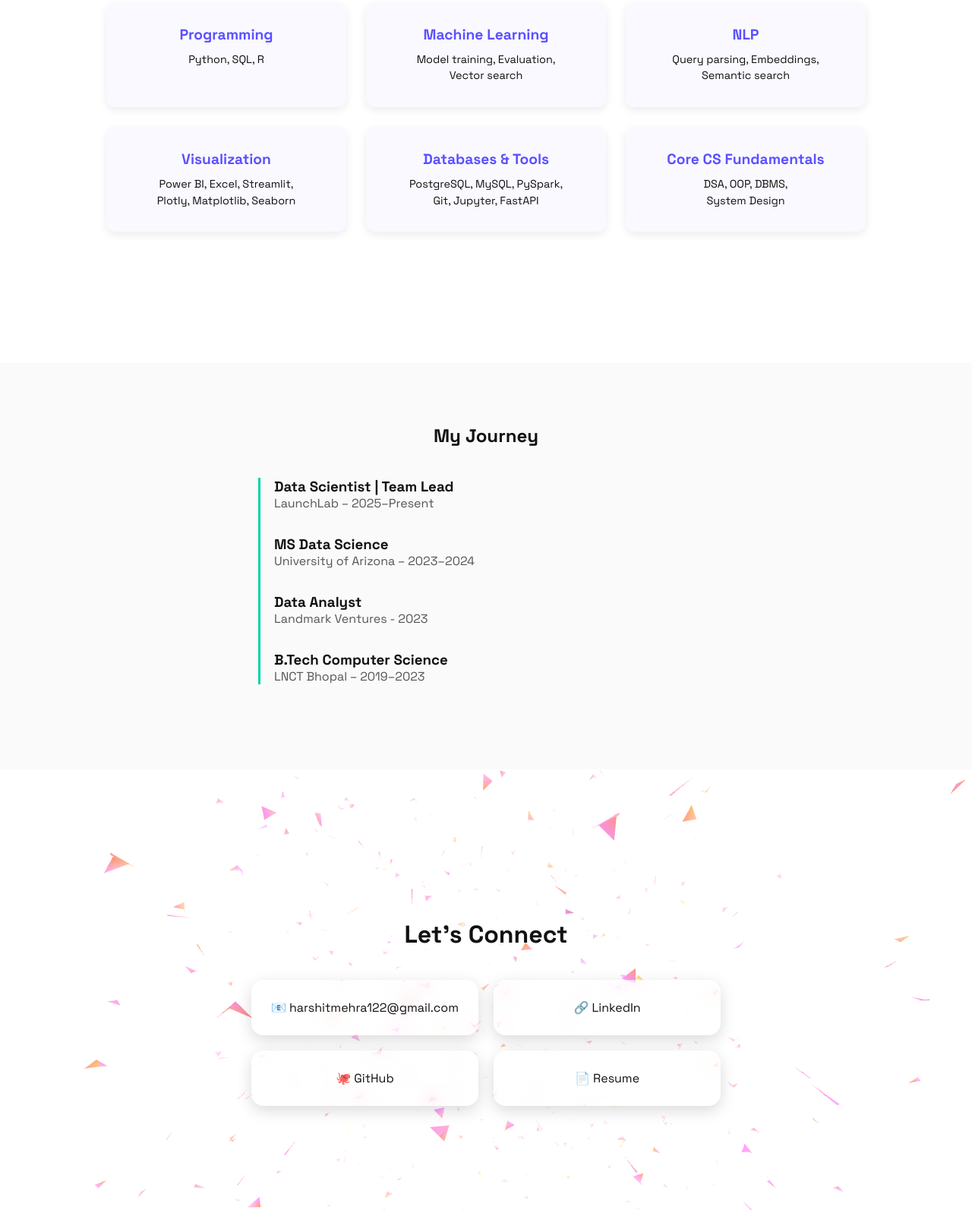
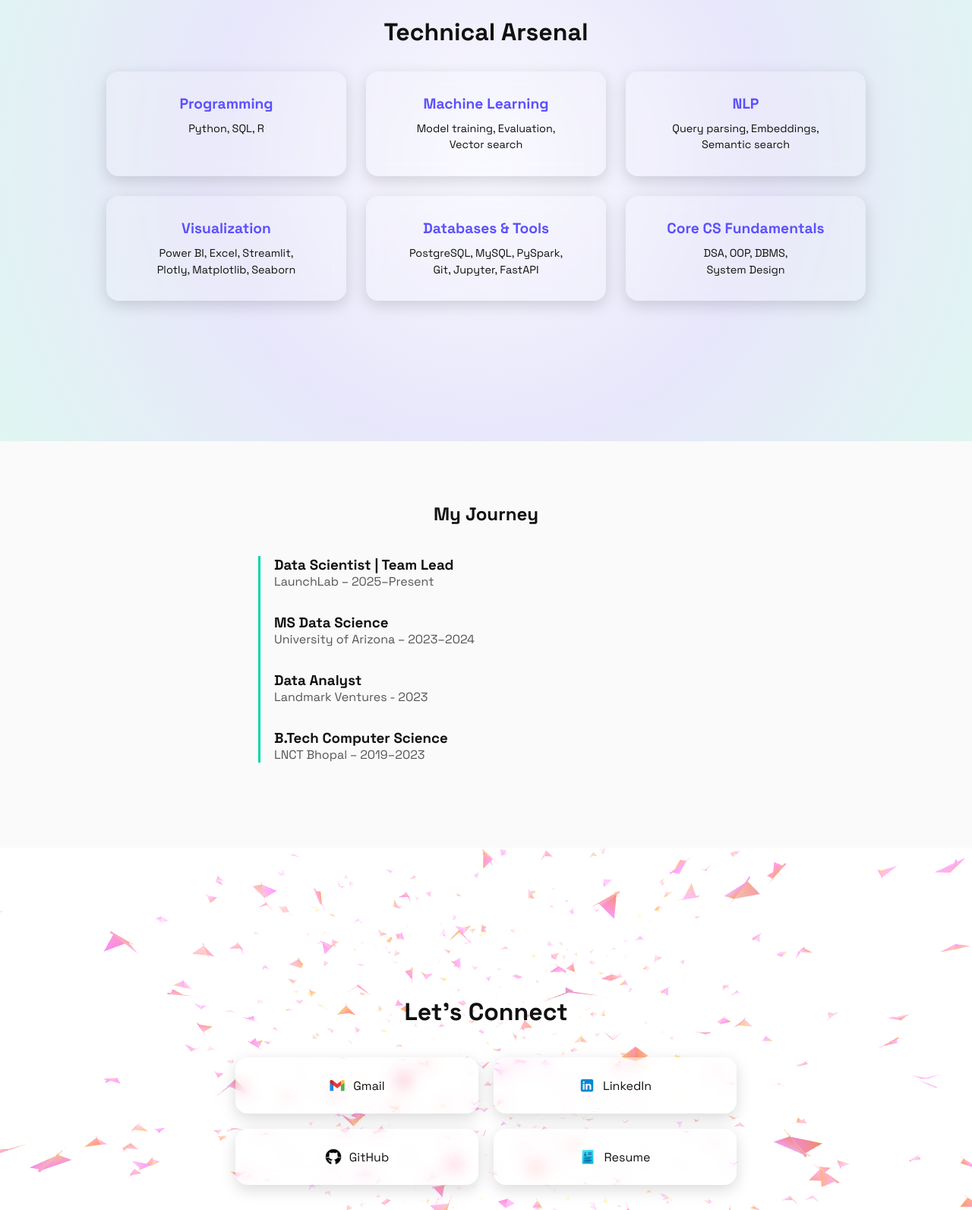
Before and after one commit to harshitmehra1/Portfolio_2025, a plain HTML site: page index.html in a window 1280 px wide. Shown: the part 2073-3666 px from the top of the page at 76% size. Drawn offline with nearby package versions, Linux system fonts and the light colour scheme.

Commit message:
Skills Gradient

```diff
--- a/index.html
+++ b/index.html
@@ -177,7 +177,7 @@
   <!-- Skills -->
  <!-- Skills -->
 <section class="skills" id="skills">
-  <h2>Technical Arsenal</h2>
+  <h2>Technical Arsenal <br> </h2>
   <div class="skill-categories">
 
     <!-- Programming -->
@@ -246,13 +246,22 @@
   <div class="contact-content">
     <h2>Let’s Connect</h2>
     <div class="contact-grid">
-      <a href="mailto:harshitmehra122@gmail.com" class="contact-card" target="_blank" rel="noopener noreferrer">📧 harshitmehra122@gmail.com</a>
-      <a href="https://www.linkedin.com/in/harshitmehra1" class="contact-card" target="_blank" rel="noopener noreferrer">🔗 LinkedIn</a>
-      <a href="https://github.com/harshitmehra1" class="contact-card" target="_blank" rel="noopener noreferrer">🐙 GitHub</a>
-      <a href="#" class="contact-card" target="_blank" rel="noopener noreferrer">📄 Resume</a>
+      <a href="mailto:harshitmehra122@gmail.com" class="contact-card" target="_blank" rel="noopener noreferrer">
+        <img src="images/gmail.png" alt="Gmail Logo" class="contact-icon"> Gmail
+      </a>
+      <a href="https://www.linkedin.com/in/harshitmehra1" class="contact-card" target="_blank" rel="noopener noreferrer">
+        <img src="images/linkedin.png" alt="LinkedIn Logo" class="contact-icon"> LinkedIn
+      </a>
+      <a href="https://github.com/harshitmehra1" class="contact-card" target="_blank" rel="noopener noreferrer">
+        <img src="images/github.png" alt="GitHub Logo" class="contact-icon"> GitHub
+      </a>
+      <a href="#" class="contact-card" target="_blank" rel="noopener noreferrer">
+        <img src="images/resume.png" alt="Resume Icon" class="contact-icon"> Resume
+      </a>
     </div>
   </div>
 </section>
+
 
 
 
@@ -278,7 +287,7 @@
   separation: 50.00,
   alignment: 50.00,
   cohesion: 20.00,
-  quantity: 4.20               // 🔥 bird density
+  quantity: 5               // 🔥 bird density
 })
 
 </script>
--- a/script.js
+++ b/script.js
@@ -216,3 +216,20 @@ function typeEffect() {
 }
 
 typeEffect();
+
+
+
+
+
+
+
+
+const skillsSection = document.querySelector('.skills');
+
+skillsSection.addEventListener('mousemove', (e) => {
+  const { width, height, left, top } = skillsSection.getBoundingClientRect();
+  const x = ((e.clientX - left) / width) * 100;
+  const y = ((e.clientY - top) / height) * 100;
+  skillsSection.style.setProperty('--mx', `${x}%`);
+  skillsSection.style.setProperty('--my', `${y}%`);
+});
--- a/style.css
+++ b/style.css
@@ -4,7 +4,7 @@
     /* keep site tidy */
     * { margin:0; padding:0; box-sizing:border-box; }
 
-    /* Hide default cursor like Chinmay’s */
+    /* Hide default cursor */
     :root {
       --bg:#fafafa;
       --text:#111;
@@ -205,6 +205,8 @@ a, button {
 
 .projects {
   padding: 60px 20px;
+  padding-top: 60px;
+  min-height: 93vh;
   max-width: 1400px;
   margin: 0 auto;
   width: 100%;
@@ -448,51 +450,76 @@ a, button {
 
 
 /* Skills */
-
 /* Fullscreen Skills Section */
 .skills {
-  min-height: 90vh;     /* 🔥 makes the section take up full viewport height */
-  padding: 80px 20px;    /* space around content */
+  min-height: 93vh;
+  padding: 80px 20px;
   display: flex;
   flex-direction: column;
   align-items: center;
-  justify-content: center; /* vertically center everything */
+  justify-content: center;
+  position: relative;
+  overflow: hidden;
+
+  /* Default gradient background */
+background: radial-gradient(
+  circle at var(--mx, 50%) var(--my, 50%),
+  #f9f9ff,
+  rgba(91, 79, 255, 0.112),
+  rgba(0, 212, 170, 0.105)
+);
+
+
+  transition: background-position 0.1s ease;
 }
 
 /* Layout: how cards are arranged */
 .skill-categories {
   display: grid;
-  grid-template-columns: repeat(3, 1fr); /* 3 cards per row */
+  grid-template-columns: repeat(3, 1fr);
   gap: 26px;
   justify-content: center;
   margin: 0 auto;
   max-width: 1000px;
+  position: relative;
+  z-index: 1; /* keep above background */
 }
 
 /* Responsive tweak */
 @media (max-width: 900px) {
   .skill-categories {
-    grid-template-columns: repeat(2, 1fr); /* 2 per row */
+    grid-template-columns: repeat(2, 1fr);
     max-width: 700px;
   }
 }
 
 @media (max-width: 600px) {
   .skill-categories {
-    grid-template-columns: 1fr; /* stack vertically */
+    grid-template-columns: 1fr;
     max-width: 350px;
   }
 }
 
 /* Style: how each card looks */
+/* Style: how each skill card looks (Glass effect) */
 .skill-card {
-  background: #f9f9ff;
-  border-radius: 12px;
+  background: rgba(255, 255, 255, 0.12);  /* semi-transparent */
+  border-radius: 16px;
   padding: 30px;
   text-align: center;
-  box-shadow: 0 4px 12px rgba(0, 0, 0, 0.08);
-  transition: transform 0.2s ease;
+  box-shadow: 0 6px 20px rgba(0, 0, 0, 0.15);
+  backdrop-filter: blur(10px);            /* frosted glass */
+  -webkit-backdrop-filter: blur(10px);    /* Safari support */
+  transition: 0.25s ease;
+  z-index: 1;
 }
+
+.skill-card:hover {
+  transform: translateY(-4px) scale(1.02);
+  background: rgba(255, 255, 255, 0.35);  /* brighter glass on hover */
+}
+
+
 
 .skill-card h3 {
   font-size: 1.2rem;
@@ -508,11 +535,6 @@ a, button {
 }
 
 
-
-
-
-
-
 /* Birds canvas behind contact */
 #vanta-birds {
   position: absolute;
@@ -525,7 +547,7 @@ a, button {
 
 .contact {
   position: relative;
-  min-height: 80vh; /* full screen */
+  min-height: 80vh; /* section height */
   display: flex;
   flex-direction: column;
   justify-content: center;
@@ -549,35 +571,42 @@ a, button {
   width: 100%;
 }
 
-
-
 /* Button styles */
 .contact-card {
   display: flex;                  /* use flex for centering */
   align-items: center;            /* vertical center */
   justify-content: center;        /* horizontal center */
-  gap: 8px;                       /* space between emoji and text */
-
+  gap: 10px;                      /* space between logo and text */
+  width: 320px;
   text-decoration: none;
   color: inherit;
-  background: rgba(255, 255, 255, 0.10); /* semi-transparent glass effect */
+  background: rgba(255, 255, 255, 0.12); /* semi-transparent glass effect */
   border-radius: 16px;
   padding: 26px;
   min-height: 70px;               /* keeps all buttons equal height */
   box-shadow: 0 6px 20px rgba(0, 0, 0, 0.15);
-  backdrop-filter: blur(10px);    /* frosted glass blur */
+  backdrop-filter: blur(10px);
   -webkit-backdrop-filter: blur(10px); /* Safari support */
-  transition: 0.25s;
+  transition: 0.25s ease;
   font-size: 1rem;
   font-weight: 500;
   text-align: center;
+  cursor: none;                   /* respect custom cursor */
 }
 
 .contact-card:hover {
-  transform: translateY(-3px);
+  transform: translateY(-4px) scale(1.02);
   border: 2px solid var(--success);
   color: var(--success);
-  background: rgba(255, 255, 255, 0.4); /* brighter glass on hover */
+  background: rgba(255, 255, 255, 0.35); /* brighter glass on hover */
+}
+
+/* Logo styling inside buttons */
+.contact-icon {
+  width: 22px;
+  height: 22px;
+  object-fit: contain;
+  display: inline-block;
 }
 
 /* Responsive: stack on small screens */
```
Also changed, not shown: Images/github.png (added), Images/github2.png (added), Images/gmail.png (added), Images/linkedin.png (added), Images/resume.png (added).
